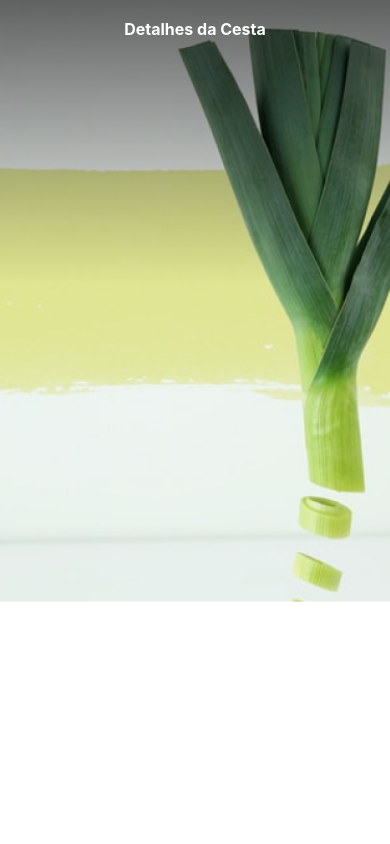
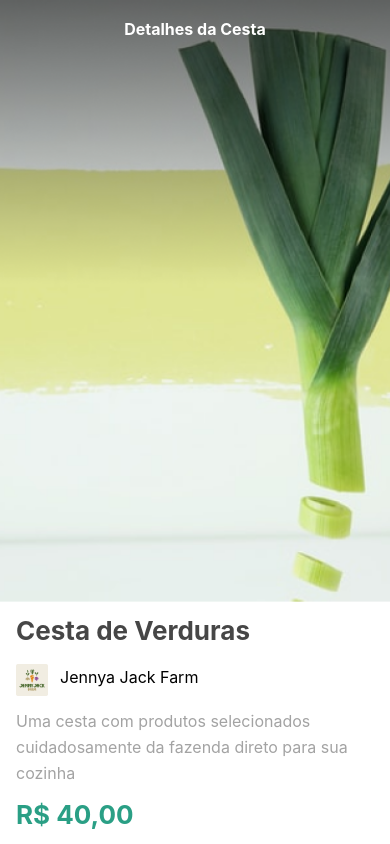
Before and after one commit to brunodeev/orgs_cesta, a React Native app: screen / in a window 390 px wide. Built offline with nearby package versions, Linux system fonts and the light colour scheme.

Commit message:
feat: apply new styles on page

```diff
--- a/src/pages/Cesta.js
+++ b/src/pages/Cesta.js
@@ -2,31 +2,77 @@ import React from "react";
 import { StyleSheet, Image, Dimensions, Text, View } from "react-native";
 
 import topo from "../../assets/topo.png";
+import logo from '../../assets/logo.png';
 
-const width = Dimensions.get('screen').width;
+const width = Dimensions.get('screen').width;   // Pegando a largura do dispositivo atual
 
 export default function Cesta(){
     return (
         <View>
             <Image source={topo} style={styles.image} />
             <Text style={styles.title}>Detalhes da Cesta</Text>
+            <View style={styles.container}>
+                <Text style={styles.name}>Cesta de Verduras</Text>
+                <View style={styles.farm}>
+                    <Image style={styles.farmImage} source={logo} />
+                    <Text style={styles.farmName}>Jennya Jack Farm</Text>
+                </View>
+                <Text style={styles.description}>Uma cesta com produtos selecionados cuidadosamente da fazenda direto para sua cozinha</Text>
+                <Text style={styles.price}>R$ 40,00</Text>
+            </View>
         </View>
     );
 }
 
+// Definicao dos estilos
 const styles = StyleSheet.create({
     image: {
-        height: 578 / 768 * width,
+        height: 578 / 768 * width,   // Altura baseada na divisao das dimensoes da imagem, multiplicado com a largura do dispositivo
         width: '100%',
     },
     title: {
         width: '100%',
-        position: 'absolute',
+        position: 'absolute',   // Inserir texto sobre o componente de tras
         textAlign: 'center',
         fontSize: 16,
         lineHeight: 26,
         color: 'white',
         fontWeight: 'bold',
         padding: 16,
+    },
+    container: {
+        paddingVertical: 8,
+        paddingHorizontal: 16,
+    },
+    name: {
+        fontSize: 26,
+        color: '#464646',
+        lineHeight: 42,
+        fontWeight: 'bold',
+    },
+    farm: {
+        flexDirection: 'row',
+        paddingVertical: 12,
+    },
+    farmImage: {
+        width: 32,
+        height: 32,
+    },
+    farmName: {
+        fontSize: 16,
+        lineHeight: 26,
+        paddingLeft: 12,
+    },
+    description: {
+        color: '#A3A3A3',
+        fontSize: 16,
+        lineHeight: 26,
+    },
+    price: {
+        color: '#2A9F85',
+        fontWeight: 'bold',
+        fontSize: 26,
+        lineHeight: 42,
+        marginTop: 8,
     }
 })
```
